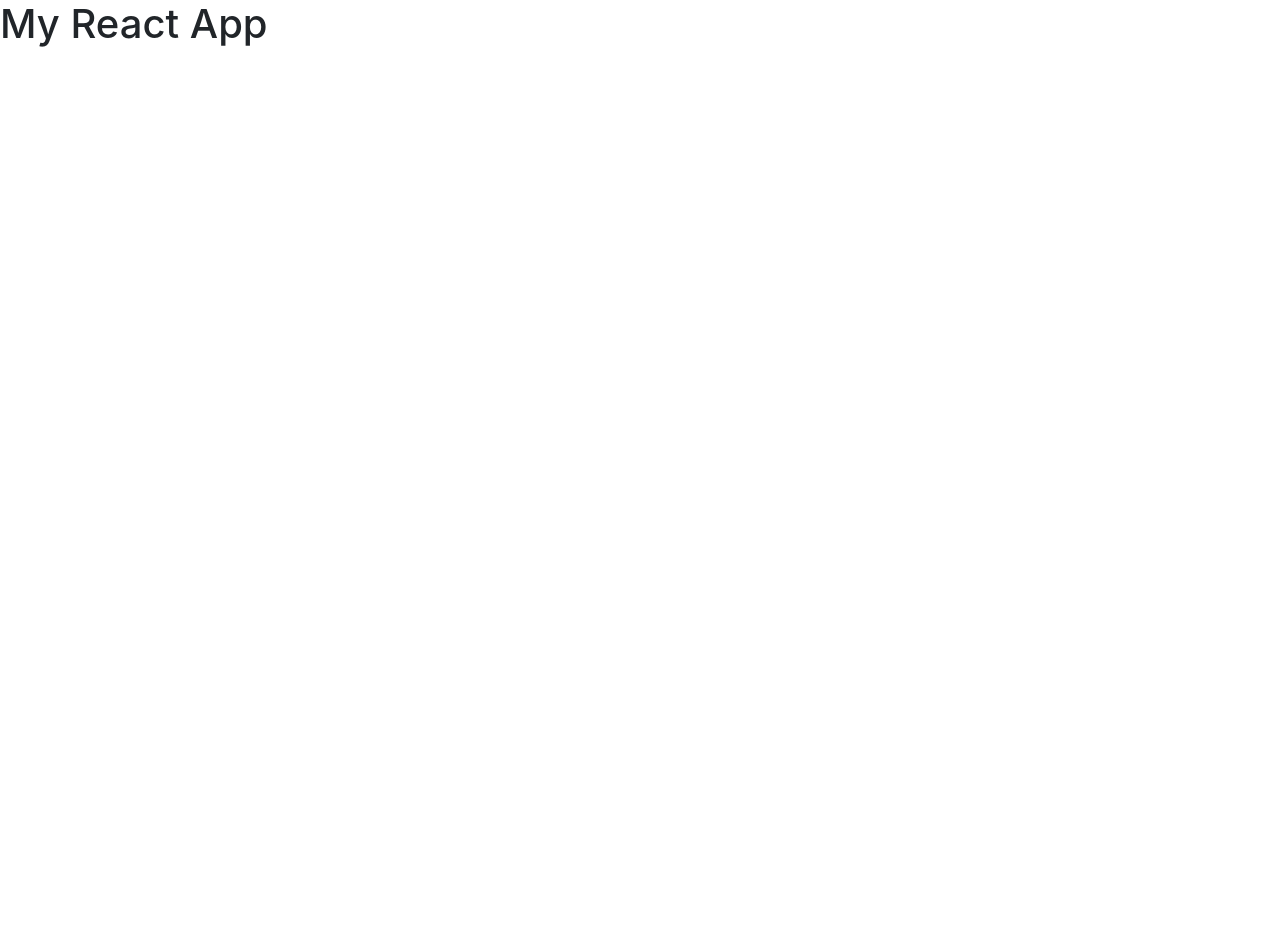
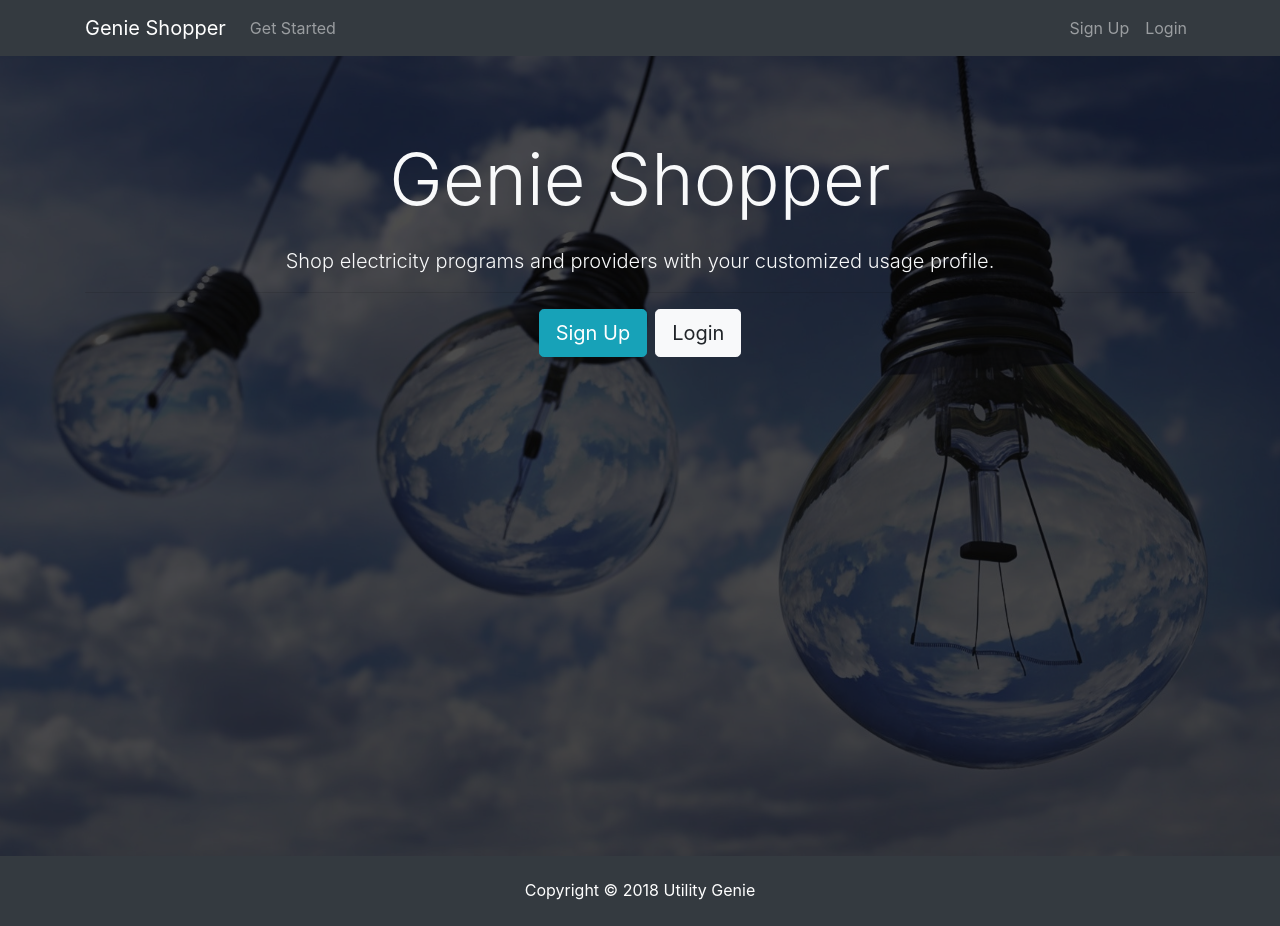
Before and after one commit to lokibeat/GenieShopper, a React (Create React App) app in the folder client/: page / in a window 1280 px wide. Before the commit the page ends 800 px from the top, so only its background shows below. Built offline with nearby package versions, Linux system fonts and the light colour scheme.

Commit message:
basic landing page layout

```diff
--- a/client/src/App.css
+++ b/client/src/App.css
@@ -4,7 +4,7 @@
 
 .landing {
   position: relative;
-  background: url('./img/showcase.jpg') no-repeat;
+  background: url('./img/three_bulbs.jpg') no-repeat;
   background-size: cover;
   background-position: center;
   height: 100vh;
--- a/client/src/App.js
+++ b/client/src/App.js
@@ -1,11 +1,17 @@
 import React, { Component } from 'react';
+
+import Navbar from './components/layout/Navbar';
+import Footer from './components/layout/Footer';
+import Landing from './components/layout/Landing';
 import './App.css';
 
 class App extends Component {
   render() {
     return (
       <div className="App">
-        <h1>My React App</h1>
+        <Navbar />
+        <Landing />
+        <Footer />
       </div>
     );
   }
--- /dev/null
+++ b/client/src/components/layout/Footer.js
@@ -0,0 +1,9 @@
+import React from 'react'
+
+export default () => {
+  return (
+    <footer className="bg-dark text-white mt-5 p-4 text-center">
+        Copyright &copy; {new Date().getFullYear()} Utility Genie
+    </footer>
+  )
+}
--- /dev/null
+++ b/client/src/components/layout/Landing.js
@@ -0,0 +1,26 @@
+import React, { Component } from 'react'
+
+class Landing extends Component {
+  render() {
+    return (
+        <div className="landing">
+        <div className="dark-overlay landing-inner text-light">
+          <div className="container">
+            <div className="row">
+              <div className="col-md-12 text-center">
+                <h1 className="display-3 mb-4">Genie Shopper
+                </h1>
+                <p className="lead"> Shop electricity programs and providers with your customized usage profile.</p>
+                <hr />
+                <a href="register.html" className="btn btn-lg btn-info mr-2">Sign Up</a>
+                <a href="login.html" className="btn btn-lg btn-light">Login</a>
+              </div>
+            </div>
+          </div>
+        </div>
+      </div>
+    )
+  }
+}
+
+export default Landing;
--- /dev/null
+++ b/client/src/components/layout/Navbar.js
@@ -0,0 +1,39 @@
+import React, { Component } from 'react'
+
+class Navbar extends Component {
+  render() {
+    return (
+      <div>
+    <nav className="navbar navbar-expand-sm navbar-dark bg-dark mb-4">
+    <div className="container">
+      <a className="navbar-brand" href="landing.html">Genie Shopper</a>
+      <button className="navbar-toggler" type="button" data-toggle="collapse" data-target="#mobile-nav">
+        <span className="navbar-toggler-icon"></span>
+      </button>
+
+      <div className="collapse navbar-collapse" id="mobile-nav">
+        <ul className="navbar-nav mr-auto">
+          <li className="nav-item">
+            <a className="nav-link" href="profiles.html"> Get Started
+            </a>
+          </li>
+        </ul>
+
+        <ul className="navbar-nav ml-auto">
+          <li className="nav-item">
+            <a className="nav-link" href="register.html">Sign Up</a>
+          </li>
+          <li className="nav-item">
+            <a className="nav-link" href="login.html">Login</a>
+          </li>
+        </ul>
+      </div>
+    </div>
+  </nav>
+
+      </div>
+    )
+  }
+}
+
+export default Navbar;
```
Also changed, not shown: client/src/img/three_bulbs.jpg (added).
